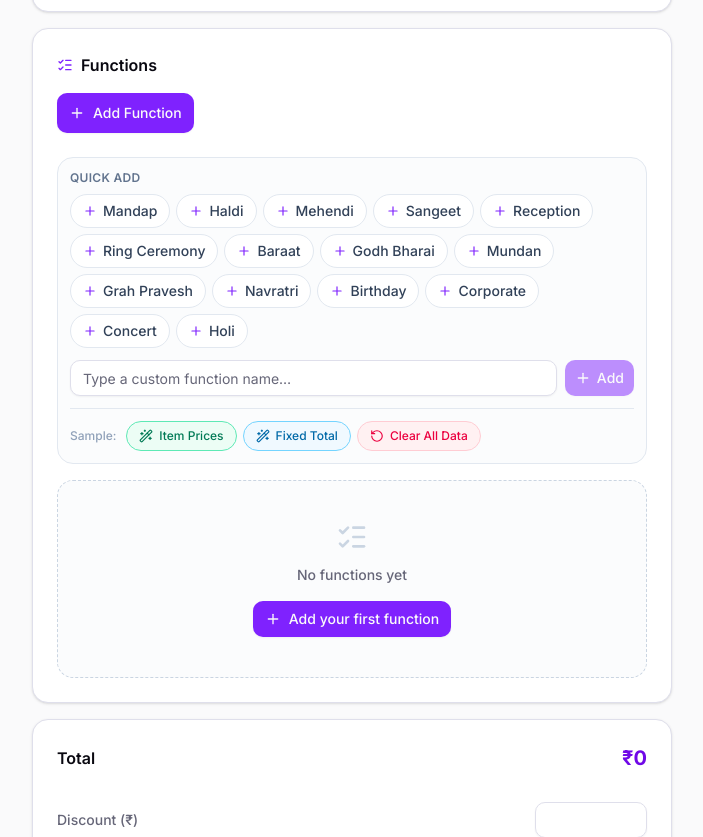
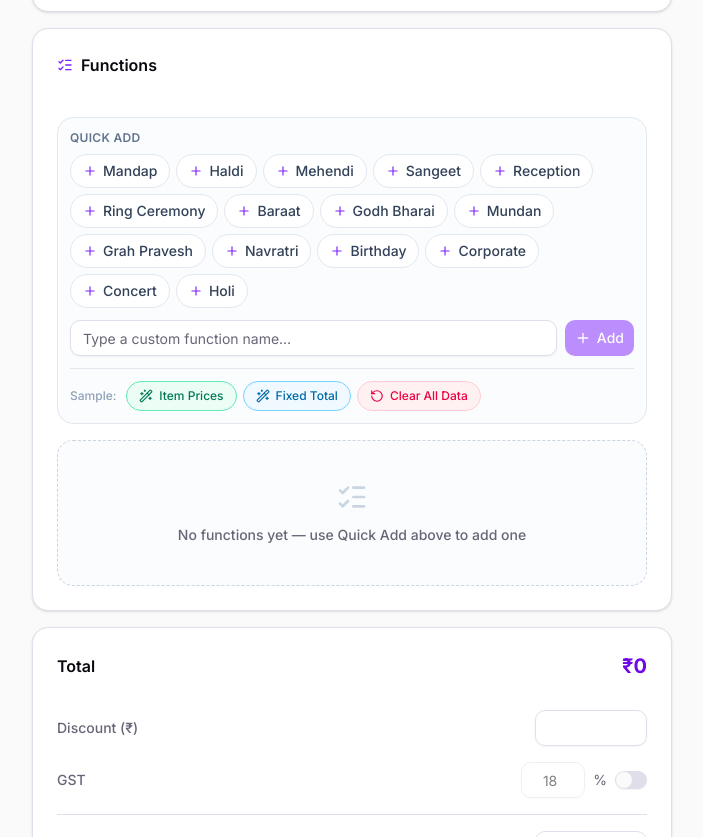
Before and after one commit to YashVadhadiya/tse, a React (Vite) app: page / in a window 1280 px wide. Shown: the part 411-1248 px from the top of the page, without its empty margins (288-991 px from the left). Built offline with nearby package versions, Linux system fonts and the light colour scheme; a web font is replaced by a local one.

Commit message:
Remove Add Function dialogs; Quick Add is the only way to add functions

```diff
--- a/src/App.tsx
+++ b/src/App.tsx
@@ -1,5 +1,5 @@
 import { useState } from 'react'
-import { FileDown, ListChecks, Plus, RefreshCw, Sparkles } from 'lucide-react'
+import { FileDown, ListChecks, RefreshCw, Sparkles } from 'lucide-react'
 
 import { Button } from '@/components/ui/button'
 import { Card, CardContent, CardHeader, CardTitle } from '@/components/ui/card'
@@ -13,7 +13,6 @@ import {
 } from '@/components/ui/dialog'
 import { Toaster } from '@/components/ui/sonner'
 import { ClientInfoForm } from '@/components/client/ClientInfoForm'
-import { AddFunctionDialog } from '@/components/functions/AddFunctionDialog'
 import { QuickAddFunction } from '@/components/functions/QuickAddFunction'
 import { FunctionCard } from '@/components/functions/FunctionCard'
 import { SummaryPanel } from '@/components/summary/SummaryPanel'
@@ -106,15 +105,6 @@ function BuilderPage() {
                 <ListChecks className="size-4 text-violet-600" />
                 Functions
               </CardTitle>
-              <AddFunctionDialog
-                onAdd={q.addFunction}
-                trigger={
-                  <Button className="h-10">
-                    <Plus className="size-4" />
-                    Add Function
-                  </Button>
-                }
-              />
             </CardHeader>
             <CardContent>
               <QuickAddFunction
@@ -128,17 +118,8 @@ function BuilderPage() {
                 <div className="mt-4 rounded-xl border border-dashed border-slate-300 bg-slate-50/50 py-10 text-center">
                   <ListChecks className="mx-auto size-8 text-slate-300" />
                   <p className="mt-3 text-sm font-medium text-muted-foreground">
-                    No functions yet
+                    No functions yet — use Quick Add above to add one
                   </p>
-                  <AddFunctionDialog
-                    onAdd={q.addFunction}
-                    trigger={
-                      <Button className="mt-4">
-                        <Plus className="size-4" />
-                        Add your first function
-                      </Button>
-                    }
-                  />
                 </div>
               ) : (
                 <div className="mt-4 space-y-3">
--- a/src/components/functions/AddFunctionDialog.tsx
+++ /dev/null
@@ -1,47 +0,0 @@
-import { useState } from 'react'
-import { Star } from 'lucide-react'
-
-import {
-  Dialog,
-  DialogContent,
-  DialogDescription,
-  DialogHeader,
-  DialogTitle,
-  DialogTrigger,
-} from '@/components/ui/dialog'
-import { Button } from '@/components/ui/button'
-
-interface AddFunctionDialogProps {
-  trigger: React.ReactNode
-  onAdd: () => void
-}
-
-export function AddFunctionDialog({ trigger, onAdd }: AddFunctionDialogProps) {
-  const [open, setOpen] = useState(false)
-
-  return (
-    <Dialog open={open} onOpenChange={setOpen}>
-      <DialogTrigger asChild>{trigger}</DialogTrigger>
-      <DialogContent className="max-w-xl sm:max-w-2xl">
-        <DialogHeader>
-          <DialogTitle>Add a Function</DialogTitle>
-          <DialogDescription>
-            Create a new function for your event.
-          </DialogDescription>
-        </DialogHeader>
-
-        <Button
-          variant="outline"
-          className="w-full"
-          onClick={() => {
-            onAdd()
-            setOpen(false)
-          }}
-        >
-          <Star />
-          Add Custom Function
-        </Button>
-      </DialogContent>
-    </Dialog>
-  )
-}
```
